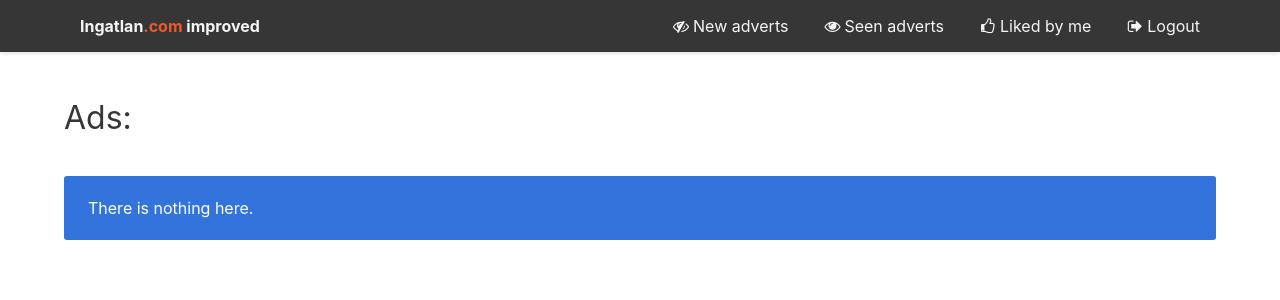
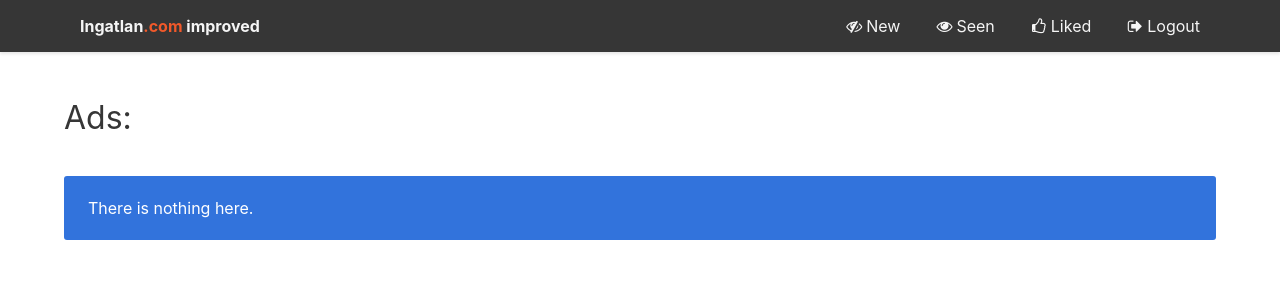
Before and after one commit to norbert-berenyi/realestate-finder, a Laravel app: page / in a window 1280 px wide. Shown: the top 300 px of the page. Run offline with Laravel 8, Linux system fonts and the light colour scheme; the visitor is signed in with stand-in values (Sample User, id 1); data that the repository does not hold is empty; settings files or empty folders that the repository lacks are supplied; some libraries are stand-ins or nearby versions.

Commit message:
Renamed pages.

```diff
--- a/resources/views/layout.blade.php
+++ b/resources/views/layout.blade.php
@@ -57,7 +57,7 @@
                                 <span class="icon">
                                     <i class="fa fa-eye-slash" aria-hidden="true"></i>
                                 </span>
-                                <span>New adverts</span>
+                                <span>New</span>
                                 @if(newAdverts())&nbsp;<span class="tag is-primary">{{ newAdverts() }}</span>@endif
                             </a>
 
@@ -65,14 +65,14 @@
                                 <span class="icon">
                                     <i class="fa fa-eye" aria-hidden="true"></i>
                                 </span>
-                                <span>Seen adverts</span>
+                                <span>Seen</span>
                             </a>
 
                             <a class="navbar-item {{ url()->current() == url('promising') ? 'is-active' : '' }}" href="{{ url('promising') }}">
                                 <span class="icon">
                                     <i class="fa fa-thumbs-o-up" aria-hidden="true"></i>
                                 </span>
-                                <span>Liked by me</span>
+                                <span>Liked</span>
                             </a>
 
                             <a href="{{ route('logout') }}" class="navbar-item" onclick="event.preventDefault(); document.getElementById('logout-form').submit();">
```
